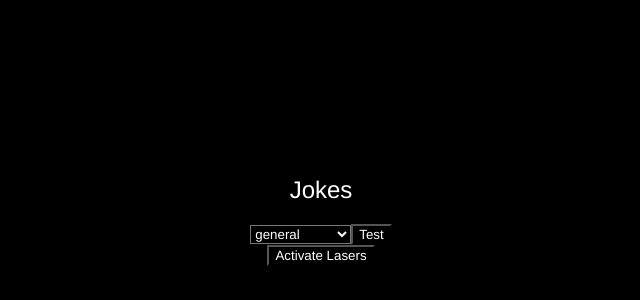
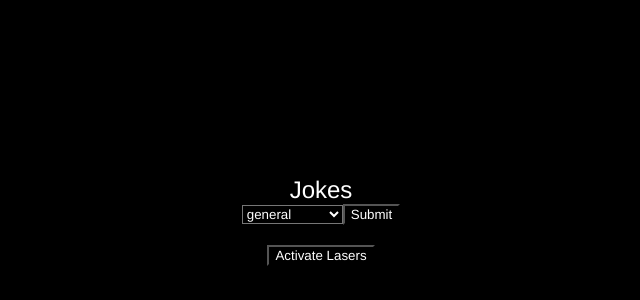
Before and after one commit to simon3771/JokesFF1, a React (Create React App) app in the folder gotjokes/: page / in a window 1280 px wide. Shown: the part 144-444 px from the top of the page, without its empty margins (319-959 px from the left). Built offline with nearby package versions, Linux system fonts and the light colour scheme.

Commit message:
slight updates, Form not working still

```diff
--- a/gotjokes/src/App.js
+++ b/gotjokes/src/App.js
@@ -1,8 +1,8 @@
 import React, { Component } from 'react';
 import logo from './logo.svg';
 import './App.css';
-import Jokes from './Jokes';
 import './App.css'
+import Form from './Form';
 
 
 class App extends Component {
@@ -10,7 +10,7 @@ class App extends Component {
     return (
       <div className = "page">
           <h1 className="App-title">Jokes</h1>
-          <Jokes />
+          <Form />
       </div>
     );
   }
--- a/gotjokes/src/Form.js
+++ b/gotjokes/src/Form.js
@@ -1,34 +1,43 @@
 import React from 'react';
+import Jokes from './Jokes';
 
 class Form extends React.Component {
   constructor(){
     super();
     this.state = {
-      value: ''
+      value: 'general'
     };
+    this.handleChange = this.handleChange.bind(this);
     this.handleSubmit = this.handleSubmit.bind(this);
   }
+
 
   handleChange(event) {
     this.setState({value: event.target.value});
   }
 
     handleSubmit(event) {
-       alert('Your favorite flavor is: ' + this.state.value);
-       event.preventDefault();
-     }
+      event.preventDefault()
+      let jokeChoice = this.state.value
+    }
+
+
 
 
   render(){
     return(
+      <div>
+        {console.log('yo')}
       <form onSubmit = {this.handleSubmit}>
         <select value={this.state.value} onChange={this.handleChange}>
           <option value = "general">general</option>
           <option value = 'knock-knock'>knock-knock</option>
           <option value = 'programming'>programming</option>
         </select>
-        <button type="submit">Test</button>
+        <input type="submit" value="Submit" />
       </form>
+      <Jokes />
+      </div>
     )
   }
 }
--- a/gotjokes/src/jokes.js
+++ b/gotjokes/src/jokes.js
@@ -1,7 +1,7 @@
 import React from 'react';
 import axios from 'axios';
 import './css/Jokes.css';
-import Form from './Form';
+
 
 class Jokes extends React.Component {
   constructor(){
@@ -34,15 +34,13 @@ class Jokes extends React.Component {
 
     return(
       <div className = "textStuff">
-        <div>
-          <Form />
-        </div>
         <button onClick={this.activateLasers}>
           Activate Lasers
         </button>
         <ul>
           {
             this.state.joke.map((el) =>
+            {if (el.type == this.props.money){
               <div>
                 <li
                   onClick={this.toggleJoke.bind(this)}
@@ -57,6 +55,7 @@ class Jokes extends React.Component {
                   {el.punchline}
                 </li>
               </div>
+            }}
           )}
         </ul>
     </div>
```
Lines whose indentation alone changed are shown as unchanged.
